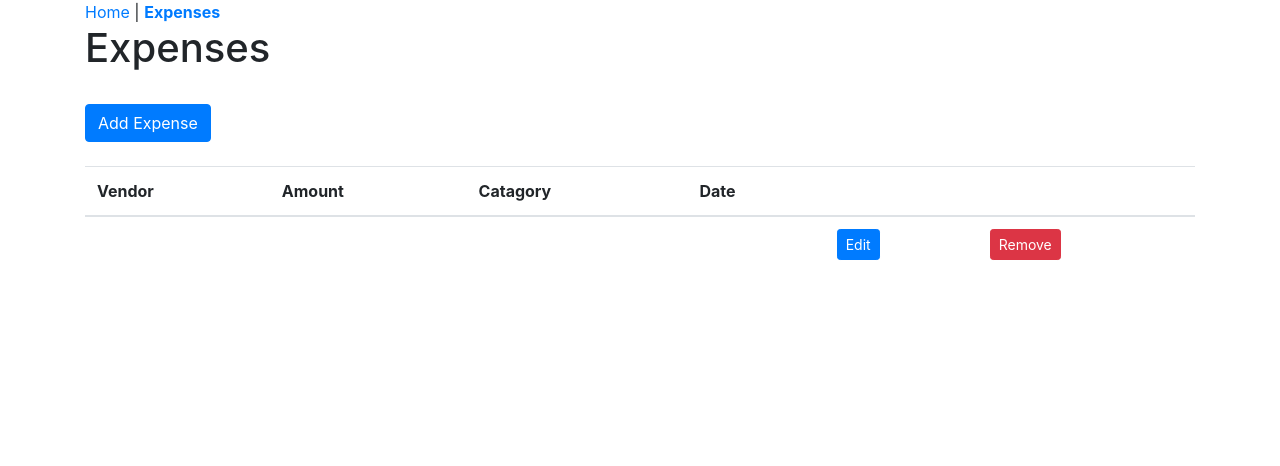
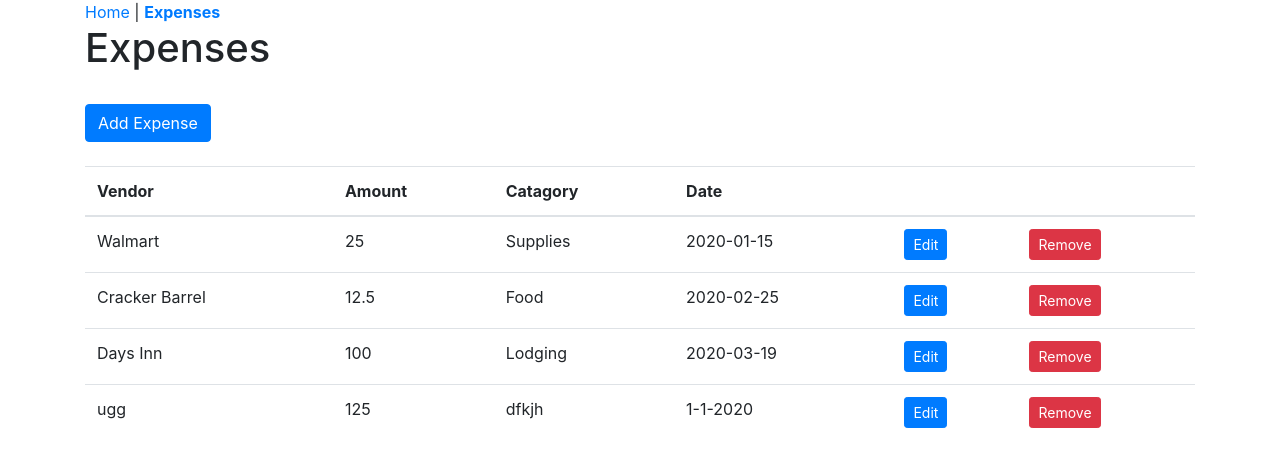
Before and after one commit to kil-jonluc/ExpensesReact, a React (Create React App) app in the folder expenses-react/: page /expenses in a window 1280 px wide. Shown: the top 466 px of the page. Built offline with nearby package versions, Linux system fonts and the light colour scheme; data requests are answered from the project's data file; the HTML template or start-up script is replaced by a standard one.

Commit message:
fixed and issue of the expense list not loading correctly after refresh

```diff
--- a/expenses-react/src/ExpenseList.js
+++ b/expenses-react/src/ExpenseList.js
@@ -13,8 +13,7 @@ function ExpenseList({ expenses, setExpenses }) {
   }
 
   function loadExpenses() {
-
-      expensesapi.getExpenses().then(({ data }) => setExpenses(data));
+    expensesapi.getExpenses().then(({ data }) => setExpenses(data));
   }
 
   function renderExpenses(expense) {
--- a/expenses-react/src/ManageExpense.js
+++ b/expenses-react/src/ManageExpense.js
@@ -18,9 +18,13 @@ function ManageExpense({ expenses, setExpenses }) {
   const idToEdit = parseInt(match.params.id);
   const [expense, setExpense] = useState(newExpense);
 
+  function loadExpenses() {
+    expensesapi.getExpenses().then(({ data }) => setExpenses(data));
+  }
+
   useEffect(() => {
     async function init() {
-      if(!idToEdit) return;
+      if (!idToEdit) return;
       const expenseToEdit = getExpenseById(expenses, idToEdit);
       setExpense(expenseToEdit);
     }
--- a/expenses-react/tempDB.json
+++ b/expenses-react/tempDB.json
@@ -2,10 +2,31 @@
   "expenses": [
     {
       "id": 1,
-      "vendor": "",
-      "amount": "",
-      "catagory": "",
-      "date": ""
+      "vendor": "Walmart",
+      "amount": 25,
+      "catagory": "Supplies",
+      "date": "2020-01-15"
+    },
+    {
+      "id": 2,
+      "vendor": "Cracker Barrel",
+      "amount": 12.5,
+      "catagory": "Food",
+      "date": "2020-02-25"
+    },
+    {
+      "id": 3,
+      "vendor": "Days Inn",
+      "amount": 100,
+      "catagory": "Lodging",
+      "date": "2020-03-19"
+    },
+    {
+      "id": 4,
+      "vendor": "ugg",
+      "amount": "125",
+      "catagory": "dfkjh",
+      "date": "1-1-2020"
     }
   ]
 }
```
